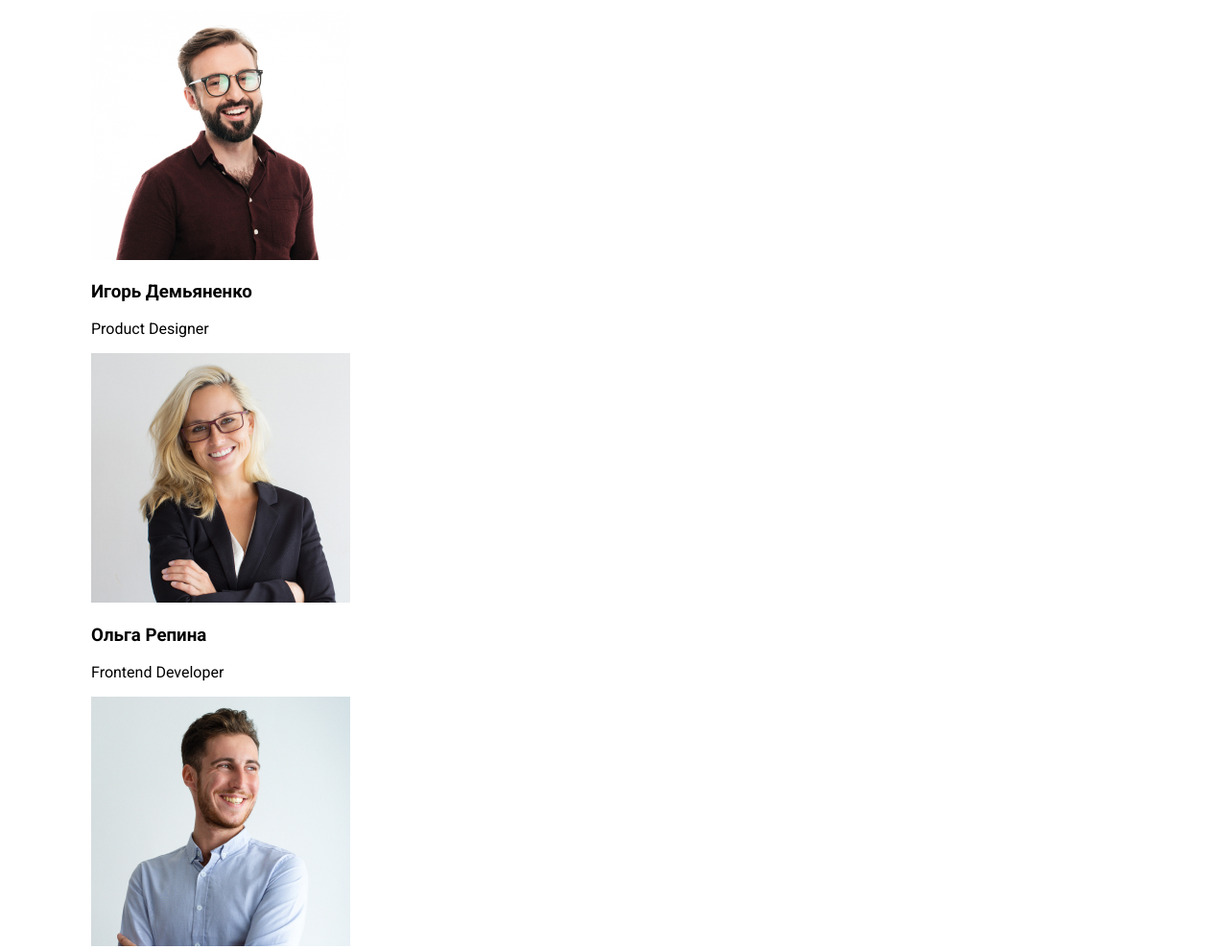
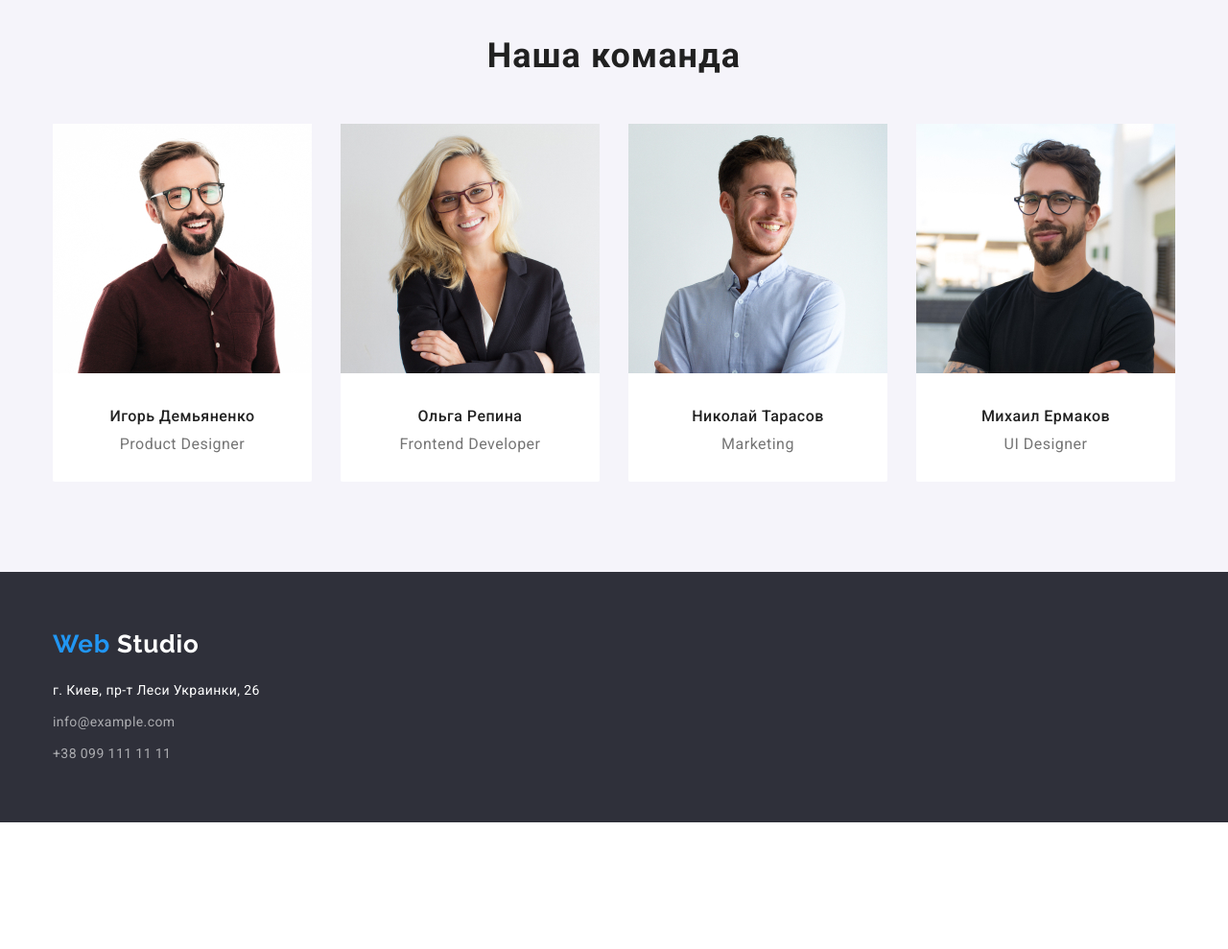
Before and after one commit to pentagrams/goit-markup-hw-02, a plain HTML site: page index.html in a window 1280 px wide. Shown: the part 1520-2509 px from the top of the page at 96% size. After the commit the page ends 2377 px from the top, so only its background shows below. Drawn offline with Linux system fonts and the light colour scheme.

Commit message:
add-css++

```diff
--- a/css/style.css
+++ b/css/style.css
@@ -1,7 +1,9 @@
 /*reset*/
-body {
+* {
   margin: 0;
   padding: 0;
+}
+body {
   font-family: "Roboto", sans-serif;
 }
 a {
@@ -30,6 +32,8 @@ ul {
   font-family: "Raleway", sans-serif;
   font-weight: 700;
   font-size: 26px;
+  line-height: 31px;
+  letter-spacing: 0.03em;
   color: var(--color-blue);
 }
 .color_black {
@@ -37,6 +41,15 @@ ul {
 }
 .color_white {
   color: var(--color-white);
+}
+
+.title {
+  color: var(--color-black);
+  font-weight: 700;
+  font-size: 36px;
+  line-height: 42px;
+  letter-spacing: 0.03em;
+  text-align: center;
 }
 
 /*header*/
@@ -57,11 +70,12 @@ ul {
 .header-nav__list {
   display: flex;
   padding-left: 93px;
-  margin: 0;
 }
 .link {
   font-weight: 500;
   font-size: 14px;
+  line-height: 16px;
+  letter-spacing: 0.02em;
 }
 .link a {
   color: var(--color-black);
@@ -75,13 +89,13 @@ ul {
 
 .header-contacts {
   display: flex;
-  padding: 0;
-  margin: 0;
 }
 
 .header-contacts li a {
   color: var(--color-gray);
   font-size: 14px;
+  line-height: 16px;
+  letter-spacing: 0.02em;
   font-weight: 500;
   font-style: normal;
 }
@@ -89,7 +103,135 @@ ul {
 /*header*/
 
 /*main*/
+
+/*hero*/
+.hero {
+  max-height: 600px;
+  background-color: var(--color-night);
+  padding: 200px 0;
+}
+.hero__title {
+  color: var(--color-white);
+  font-size: 44px;
+  font-weight: 900;
+  line-height: 60px;
+  letter-spacing: 0.06em;
+  text-align: center;
+  text-transform: uppercase;
+}
+.button {
+  display: block;
+  color: var(--color-white);
+  background-color: var(--color-blue);
+  font-size: 16px;
+  line-height: 30px;
+  font-weight: 700;
+  padding: 10px 32px;
+  border: 0px;
+  border-radius: 4px;
+  margin: 30px auto 0;
+}
+
+/*hero*/
+
+/*features*/
+.features {
+  padding: 94px 0;
+}
+.wrapper {
+  display: flex;
+  justify-content: space-between;
+  padding: 0;
+}
+.features-item {
+  max-width: 270px;
+}
+.features-item__title {
+  font-weight: 700;
+  font-size: 14px;
+  line-height: 16px;
+  letter-spacing: 0.03em;
+  padding-bottom: 10px;
+  text-transform: uppercase;
+}
+.features-item__text {
+  color: var(--color-gray);
+  font-weight: 400;
+  font-size: 14px;
+  line-height: 24px;
+  letter-spacing: 0.03em;
+}
+/*features*/
+
+/*occupation*/
+.occupation {
+  padding-bottom: 94px;
+}
+.occupation__images {
+  display: flex;
+  justify-content: space-between;
+  padding: 50px 0 0 0;
+}
+/*occupation*/
+
+/*team*/
+.team {
+  background-color: var(--color-blue-gray);
+  padding: 94px 0;
+}
+.team ul {
+  margin-top: 50px;
+}
+.team-item {
+  text-align: center;
+  background-color: var(--color-white);
+  border-radius: 2px;
+}
+.team-item__name {
+  color: var(--color-black);
+  font-weight: 500;
+  font-size: 16px;
+  line-height: 19px;
+  letter-spacing: 0.03em;
+  padding-top: 30px;
+  padding-bottom: 10px;
+}
+.team-item__position {
+  color: var(--color-gray);
+  font-weight: 400;
+  font-size: 16px;
+  line-height: 19px;
+  letter-spacing: 0.03em;
+  padding-bottom: 30px;
+}
+/*team*/
 /*main*/
 
 /*footer*/
+.footer {
+  background-color: var(--color-night);
+  padding: 60px 0;
+}
+.footer-list {
+  padding-top: 20px;
+}
+.footer-list li:not(:last-child) {
+  padding-bottom: 9px;
+}
+.footer-list__street {
+  color: var(--color-white);
+  font-weight: 400;
+  font-size: 14px;
+  line-height: 24px;
+  letter-spacing: 0.03em;
+  font-style: normal;
+}
+.footer-list__contacts {
+  font-style: normal;
+  font-weight: 400;
+  font-size: 14px;
+  line-height: 24px;
+  letter-spacing: 0.03em;
+  color: rgba(255, 255, 255, 0.6);
+}
 /*footer*/
--- a/index.html
+++ b/index.html
@@ -46,19 +46,21 @@
     <!--main-->
 
     <main class="main">
-      <div class="container">
       <!--hero-->
       <section class="hero">
+        <div class="container">
           <h1 class="hero__title">
             Эффективные решения<br />
             для вашего бизнеса
           </h1>
           <button class="button" type="button">Заказать услугу</button>
+        </div>
       </section>
       <!--/hero-->
 
       <!--features-->
       <section class="features">
+        <div class="container">
           <h2 class="title" hidden>Наши преимущества</h2>
           <ul class="wrapper">
             <li class="features-item">
@@ -90,14 +92,16 @@
               </p>
             </li>
           </ul>
+        </div>
       </section>
       <!--/features-->
 
       <!--occupation-->
       <section class="occupation">
+        <div class="container">
           <h2 class="title">Чем мы занимаемся</h2>
 
-          <ul class="occupation-images">
+          <ul class="occupation__images">
             <li>
               <img
                 src="./images/img_1.jpg"
@@ -123,11 +127,13 @@
               />
             </li>
           </ul>
+        </div>
       </section>
       <!--/occupation-->
 
       <!--team-->
       <section class="team">
+        <div class="container">
           <h2 class="title">Наша команда</h2>
           <ul class="wrapper">
             <li class="team-item">
@@ -138,8 +144,8 @@
                 width="270"
                 height="260"
               />
-              <h3 class="name">Игорь Демьяненко</h3>
-              <p class="position">Product Designer</p>
+              <h3 class="team-item__name">Игорь Демьяненко</h3>
+              <p class="team-item__position">Product Designer</p>
             </li>
             <li class="team-item">
               <img
@@ -149,8 +155,8 @@
                 width="270"
                 height="260"
               />
-              <h3 class="name">Ольга Репина</h3>
-              <p class="position">Frontend Developer</p>
+              <h3 class="team-item__name">Ольга Репина</h3>
+              <p class="team-item__position">Frontend Developer</p>
             </li>
             <li class="team-item">
               <img
@@ -160,8 +166,8 @@
                 width="270"
                 height="260"
               />
-              <h3 class="name">Николай Тарасов</h3>
-              <p class="position">Marketing</p>
+              <h3 class="team-item__name">Николай Тарасов</h3>
+              <p class="team-item__position">Marketing</p>
             </li>
             <li class="team-item">
               <img
@@ -171,13 +177,13 @@
                 width="270"
                 height="260"
               />
-              <h3 class="name">Михаил Ермаков</h3>
-              <p class="position">UI Designer</p>
+              <h3 class="team-item__name">Михаил Ермаков</h3>
+              <p class="team-item__position">UI Designer</p>
             </li>
           </ul>
+        </div>
       </section>
       <!--/team-->
-      </div>
     </main>
 
     <!--/main-->
@@ -189,14 +195,24 @@
           >Web <span class="color_white">Studio</span></a
         >
         <address>
-          <ul>
+          <ul class="footer-list">
             <li>
-              <a href="https://goo.gl/maps/oYZgJUXY3QhVkCRE7"
+              <a
+                class="footer-list__street"
+                href="https://goo.gl/maps/oYZgJUXY3QhVkCRE7"
                 >г. Киев, пр-т Леси Украинки, 26</a
               >
             </li>
-            <li><a href="mailto:info@devstudio.com">info@example.com</a></li>
-            <li><a href="tel:+380961111111">+38 099 111 11 11</a></li>
+            <li>
+              <a class="footer-list__contacts" href="mailto:info@devstudio.com"
+                >info@example.com</a
+              >
+            </li>
+            <li>
+              <a class="footer-list__contacts" href="tel:+380961111111"
+                >+38 099 111 11 11</a
+              >
+            </li>
           </ul>
         </address>
       </div>
```
Lines whose indentation alone changed are shown as unchanged.
